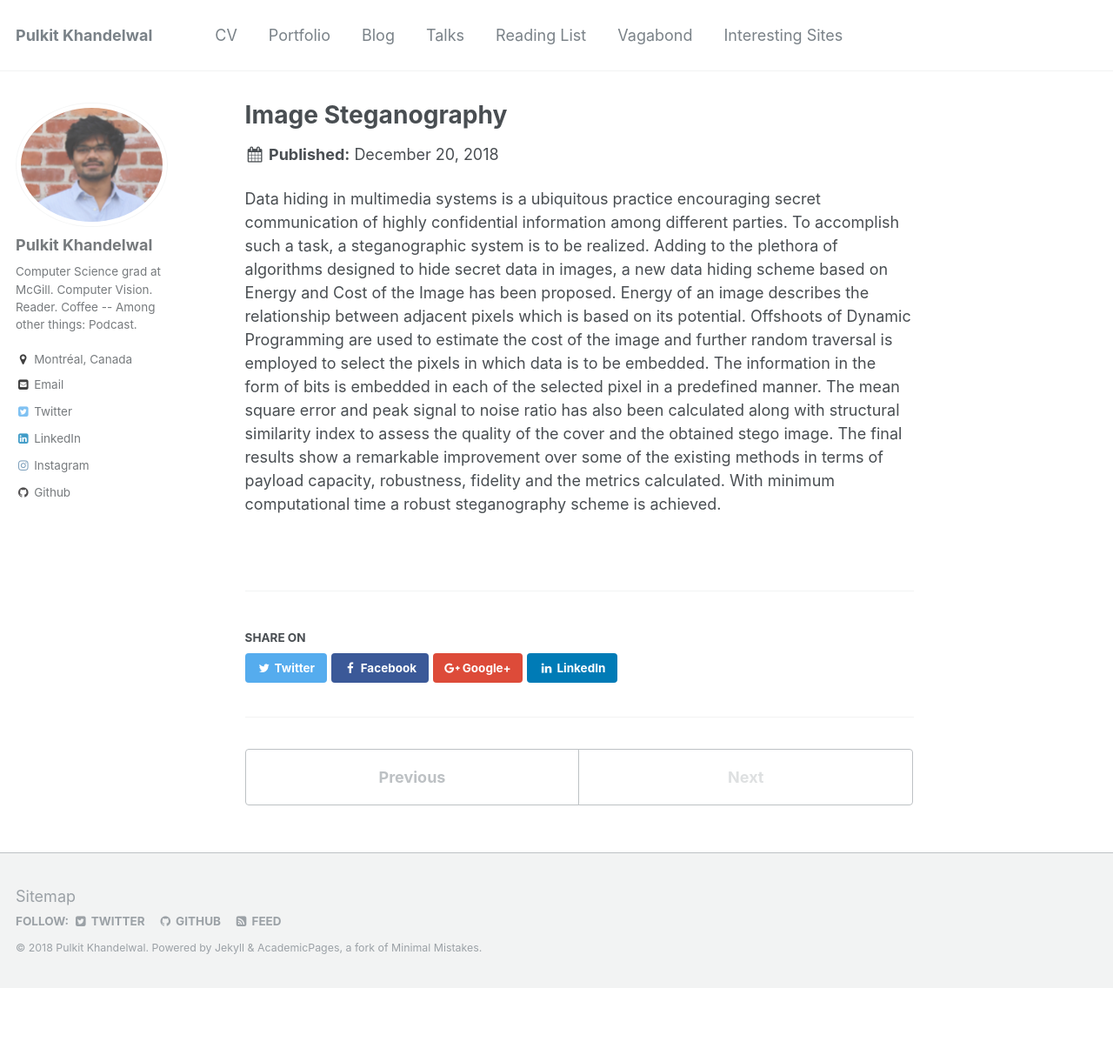
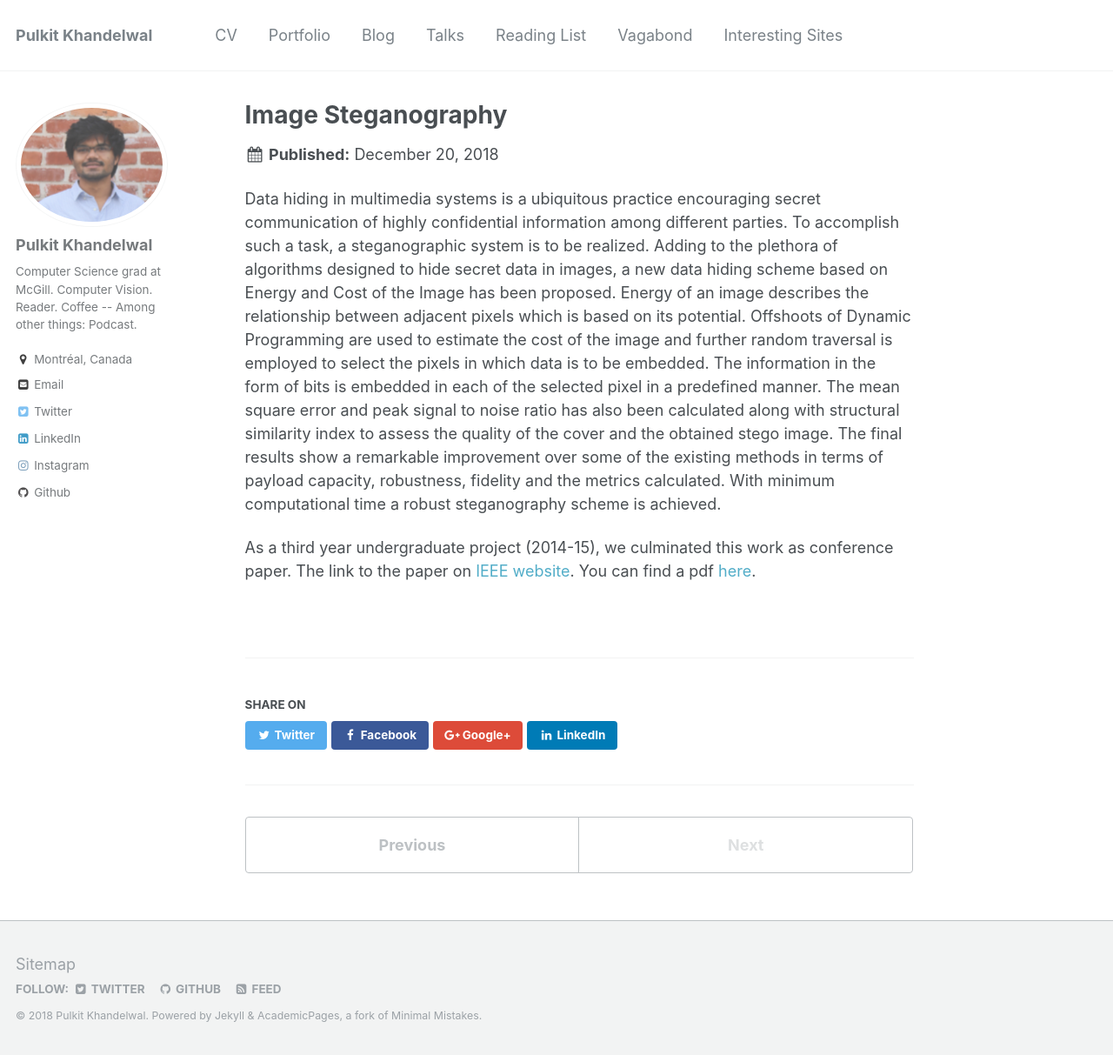
Before and after one commit to Pulkit-Khandelwal/pulkit-khandelwal.github.io, a Jekyll site: the page built from _portfolio/project_4.html, in a window 1280 px wide and 1213 px high. Shown: the whole window at 87% size. Built offline with Jekyll 4.4.1, drawn with Linux system fonts in a browser that asks for light colours.

Commit message:
Update project_4.html

```diff
--- a/_portfolio/project_4.html
+++ b/_portfolio/project_4.html
@@ -1,7 +1,7 @@
 ---
 title: "Image Steganography"
 excerpt: "Randomly hiding secret data using dynamic programming for image steganography
- <br/><img src=' https://github.com/Pulkit-Khandelwal/pulkit-khandelwal.github.io/blob/master/images/stego_stock.jpeg?raw=true' width='400' height='400'>"
+ <br/><img src=' https://github.com/Pulkit-Khandelwal/pulkit-khandelwal.github.io/blob/master/images/stego_stock.jpeg?raw=true' width='500' height='500'>"
 collection: portfolio
 ---
 <html>
@@ -15,9 +15,17 @@ collection: portfolio
  Energy of an image describes the relationship between adjacent pixels which is based on its potential.
  Offshoots of Dynamic Programming are used to estimate the cost of the image and further random traversal is
  employed to select the pixels in which data is to be embedded. The information in the form of bits is embedded
- in each of the selected pixel in a predefined manner. The mean square error and peak signal to noise ratio has also been calculated along with structural similarity index to assess the quality of the cover and the obtained stego image. The final results show a remarkable improvement over some of the existing methods in terms of payload capacity, robustness, fidelity and the metrics calculated. With minimum computational time a robust steganography scheme is achieved.
+ in each of the selected pixel in a predefined manner.
+  The mean square error and peak signal to noise ratio
+  has also been calculated along with structural similarity index to assess
+  the quality of the cover and the obtained stego image. The final results show a remarkable improvement over some
+  of the existing methods in terms of payload capacity, robustness, fidelity and the metrics calculated. With
+  minimum computational time a robust steganography scheme is achieved.
+
  </p>
-
+  As a third year undergraduate project (2014-15), we culminated this work as conference paper.
+ The link to the paper on <a href="https://ieeexplore.ieee.org/abstract/document/7411278"> IEEE website</a>.
+ You can find a pdf <a href="https://drive.google.com/file/d/1XJzLPH96vanDCNPmDD4rfaI9AW1PoLHs/view?usp=sharing"> here</a>.
  <p>
 
 
```
